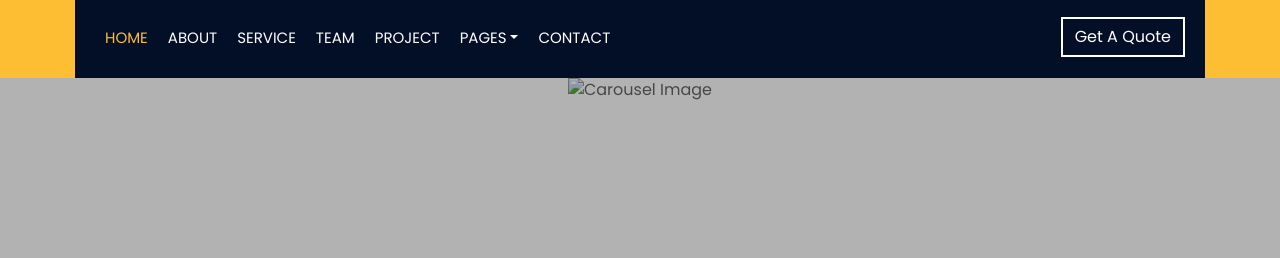
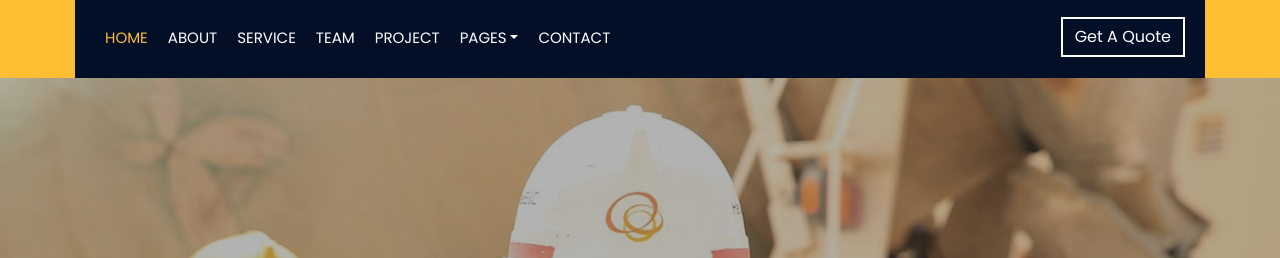
Before and after one commit to pranavjha4x/ETHNUSTASK2, a plain HTML site: page task2.html in a window 1280 px wide. Shown: the part 93-351 px from the top of the page. Drawn offline with nearby package versions, Linux system fonts and the light colour scheme; some packages are replaced by stand-ins of ours; a script that the page names is missing; files whose address does not match are found by name; a web font is replaced by a local one.

Commit message:
Update task2.html

```diff
--- a/task2.html
+++ b/task2.html
@@ -8,7 +8,7 @@
         <meta content="Construction Company Website Template" name="description">
 
         <!-- Favicon -->
-        <link href="img/favicon.ico" rel="icon">
+        <link href="favicon.ico" rel="icon">
 
         <!-- Google Font -->
         <link href="https://fonts.googleapis.com/css2?family=Poppins:wght@100;200;300;400;500;600;700;800;900&display=swap" rel="stylesheet">
@@ -37,7 +37,7 @@
                             <div class="logo">
                                 <a href="index.html">
                                     <h1>Builderz</h1>
-                                    <!-- <img src="img/logo.jpg" alt="Logo"> -->
+                                    <!-- <img src="logo.jpg" alt="Logo"> -->
                                 </a>
                             </div>
                         </div>
@@ -127,7 +127,7 @@
                 </ol>
                 <div class="carousel-inner">
                     <div class="carousel-item active">
-                        <img src="img/carousel-1.jpg" alt="Carousel Image">
+                        <img src="carousel-1.jpg" alt="Carousel Image">
                         <div class="carousel-caption">
                             <p class="animated fadeInRight">We Are Professional</p>
                             <h1 class="animated fadeInLeft">For Your Dream Project</h1>
@@ -136,7 +136,7 @@
                     </div>
 
                     <div class="carousel-item">
-                        <img src="img/carousel-2.jpg" alt="Carousel Image">
+                        <img src="carousel-2.jpg" alt="Carousel Image">
                         <div class="carousel-caption">
                             <p class="animated fadeInRight">Professional Builder</p>
                             <h1 class="animated fadeInLeft">We Build Your Home</h1>
@@ -145,7 +145,7 @@
                     </div>
 
                     <div class="carousel-item">
-                        <img src="img/carousel-3.jpg" alt="Carousel Image">
+                        <img src="carousel-3.jpg" alt="Carousel Image">
                         <div class="carousel-caption">
                             <p class="animated fadeInRight">We Are Trusted</p>
                             <h1 class="animated fadeInLeft">For Your Dream Home</h1>
```
